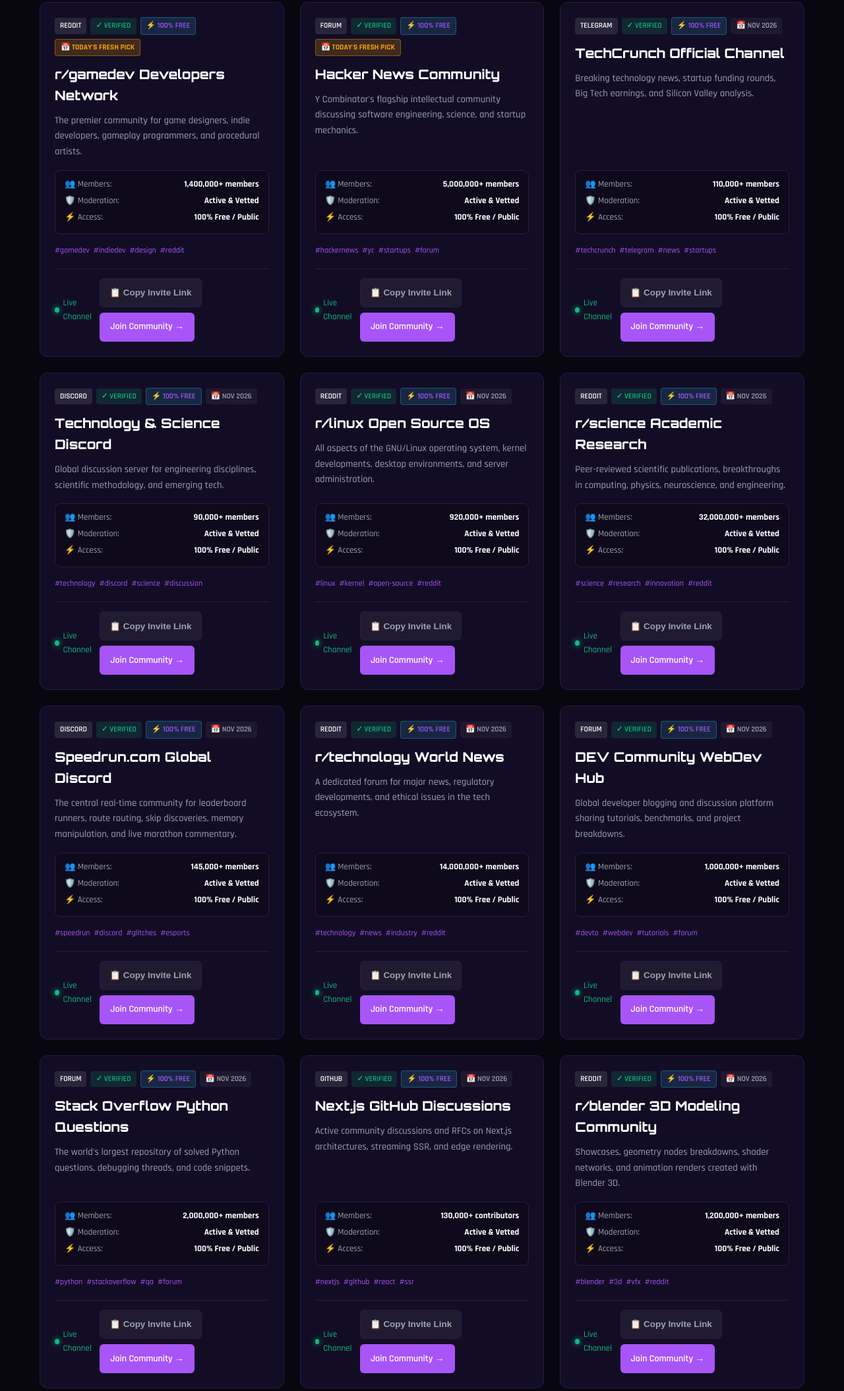
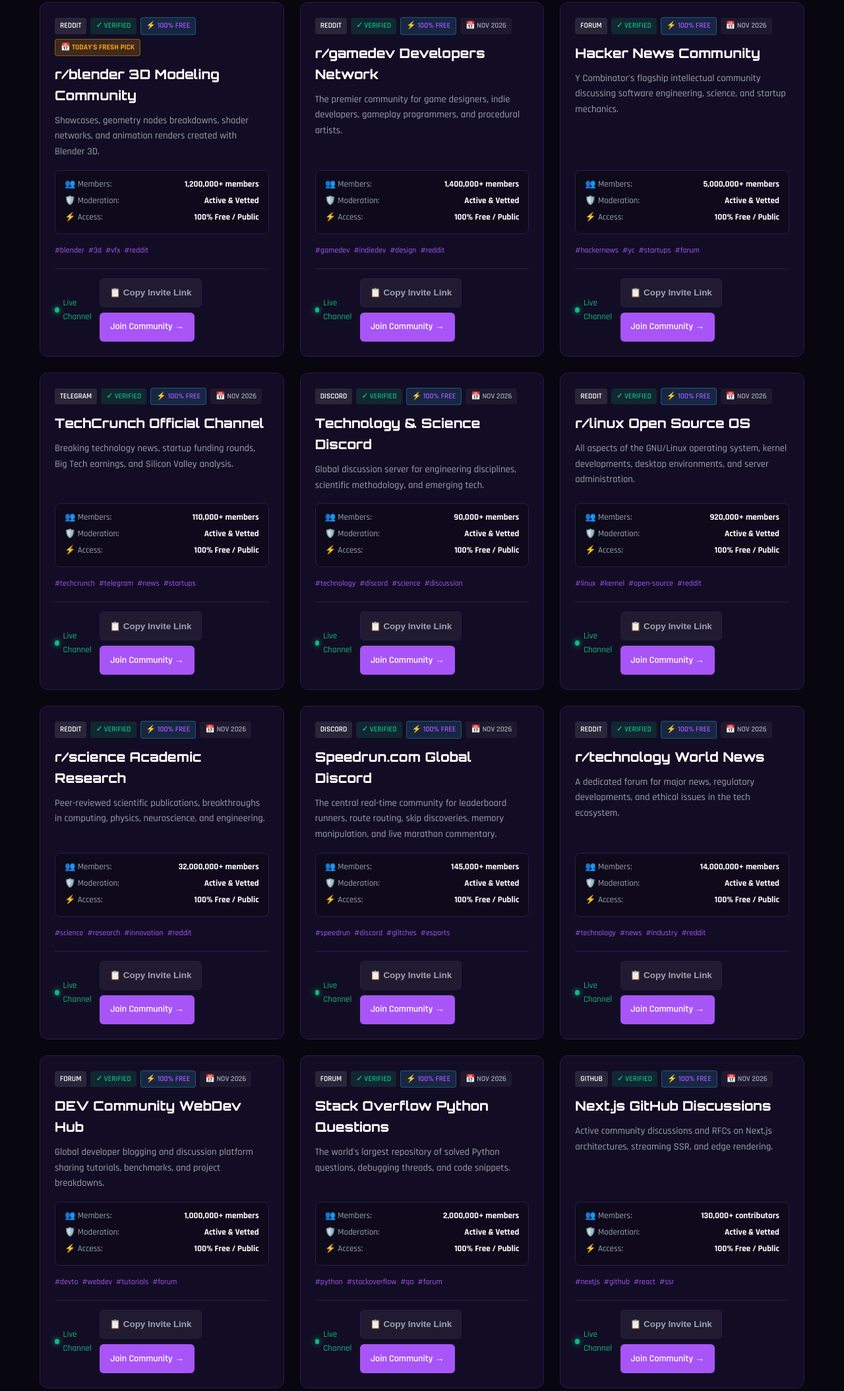
Before and after one commit to jibranpcccc/speedrunning-glitches-hub, a plain HTML site: page index.html in a window 1280 px wide. Shown: the part 1178-3287 px from the top of the page at 66% size. Drawn offline with Linux system fonts and the light colour scheme.

```diff
--- a/index.html
+++ b/index.html
@@ -148,86 +148,86 @@
           {
             "@type": "ListItem",
             "position": 1,
+            "name": "r/blender 3D Modeling Community",
+            "description": "Showcases, geometry nodes breakdowns, shader networks, and animation renders created with Blender 3D.",
+            "url": "https://www.reddit.com/r/blender/"
+          },
+          {
+            "@type": "ListItem",
+            "position": 2,
             "name": "r/gamedev Developers Network",
             "description": "The premier community for game designers, indie developers, gameplay programmers, and procedural artists.",
             "url": "https://www.reddit.com/r/gamedev/"
           },
           {
             "@type": "ListItem",
-            "position": 2,
+            "position": 3,
             "name": "Hacker News Community",
             "description": "Y Combinator's flagship intellectual community discussing software engineering, science, and startup mechanics.",
             "url": "https://news.ycombinator.com"
           },
           {
             "@type": "ListItem",
-            "position": 3,
+            "position": 4,
             "name": "TechCrunch Official Channel",
             "description": "Breaking technology news, startup funding rounds, Big Tech earnings, and Silicon Valley analysis.",
             "url": "https://t.me/techcrunch"
           },
           {
             "@type": "ListItem",
-            "position": 4,
+            "position": 5,
             "name": "Technology & Science Discord",
             "description": "Global discussion server for engineering disciplines, scientific methodology, and emerging tech.",
             "url": "https://discord.gg/tech"
           },
           {
             "@type": "ListItem",
-            "position": 5,
+            "position": 6,
             "name": "r/linux Open Source OS",
             "description": "All aspects of the GNU/Linux operating system, kernel developments, desktop environments, and server administration.",
             "url": "https://www.reddit.com/r/linux/"
           },
           {
             "@type": "ListItem",
-            "position": 6,
+            "position": 7,
             "name": "r/science Academic Research",
             "description": "Peer-reviewed scientific publications, breakthroughs in computing, physics, neuroscience, and engineering.",
             "url": "https://www.reddit.com/r/science/"
           },
           {
             "@type": "ListItem",
-            "position": 7,
+            "position": 8,
             "name": "Speedrun.com Global Discord",
             "description": "The central real-time community for leaderboard runners, route routing, skip discoveries, memory manipulation, and live marathon commentary.",
             "url": "https://discord.gg/speedrun"
           },
           {
             "@type": "ListItem",
-            "position": 8,
+            "position": 9,
             "name": "r/technology World News",
             "description": "A dedicated forum for major news, regulatory developments, and ethical issues in the tech ecosystem.",
             "url": "https://www.reddit.com/r/technology/"
           },
           {
             "@type": "ListItem",
-            "position": 9,
+            "position": 10,
             "name": "DEV Community WebDev Hub",
             "description": "Global developer blogging and discussion platform sharing tutorials, benchmarks, and project breakdowns.",
             "url": "https://dev.to/t/webdev"
           },
           {
             "@type": "ListItem",
-            "position": 10,
+            "position": 11,
             "name": "Stack Overflow Python Questions",
             "description": "The world's largest repository of solved Python questions, debugging threads, and code snippets.",
             "url": "https://stackoverflow.com/questions/tagged/python"
           },
           {
             "@type": "ListItem",
-            "position": 11,
+            "position": 12,
             "name": "Next.js GitHub Discussions",
             "description": "Active community discussions and RFCs on Next.js architectures, streaming SSR, and edge rendering.",
             "url": "https://github.com/vercel/next.js/discussions"
-          },
-          {
-            "@type": "ListItem",
-            "position": 12,
-            "name": "r/blender 3D Modeling Community",
-            "description": "Showcases, geometry nodes breakdowns, shader networks, and animation renders created with Blender 3D.",
-            "url": "https://www.reddit.com/r/blender/"
           },
           {
             "@type": "ListItem",
@@ -617,12 +617,36 @@
         </div>
         <div id="vetted-communities" class="grid">
 
-        <div id="community-card-1" class="card" data-platform="reddit" data-category="game development">
+        <div id="community-card-1" class="card" data-platform="reddit" data-category="3d & vfx">
             <div class="card-header">
                 <span class="badge badge-platform">Reddit</span>
                 <span class="badge badge-verified">✓ Verified</span>
                 <span class="badge badge-free">⚡ 100% Free</span>
                 <span class="badge badge-date" style="background: rgba(245, 158, 11, 0.2); color: #f59e0b; border: 1px solid rgba(245, 158, 11, 0.4); font-weight: 700;">📅 Today's Fresh Pick</span>
+            </div>
+            <h3 class="card-title">r/blender 3D Modeling Community</h3>
+            <p class="card-desc">Showcases, geometry nodes breakdowns, shader networks, and animation renders created with Blender 3D.</p>
+            <div class="spec-matrix">
+                <div class="spec-row"><span>👥 Members:</span> <strong>1,200,000+ members</strong></div>
+                <div class="spec-row"><span>🛡️ Moderation:</span> <strong>Active & Vetted</strong></div>
+                <div class="spec-row"><span>⚡ Access:</span> <strong>100% Free / Public</strong></div>
+            </div>
+            <div class="tags-row"><span class="tag">#blender</span><span class="tag">#3d</span><span class="tag">#vfx</span><span class="tag">#reddit</span></div>
+            <div class="card-footer">
+                <span class="activity-pulse"><span class="pulse-dot"></span> Live Channel</span>
+                <div class="card-actions">
+                    <button class="btn-copy-invite" onclick="copyInviteLink(event, 'https://www.reddit.com/r/blender/')">📋 Copy Invite Link</button>
+                    <a href="https://www.reddit.com/r/blender/" target="_blank" rel="noopener noreferrer" class="btn-join">Join Community →</a>
+                </div>
+            </div>
+        </div>
+
+        <div id="community-card-2" class="card" data-platform="reddit" data-category="game development">
+            <div class="card-header">
+                <span class="badge badge-platform">Reddit</span>
+                <span class="badge badge-verified">✓ Verified</span>
+                <span class="badge badge-free">⚡ 100% Free</span>
+                <span class="badge badge-date">📅 Nov 2026</span>
             </div>
             <h3 class="card-title">r/gamedev Developers Network</h3>
             <p class="card-desc">The premier community for game designers, indie developers, gameplay programmers, and procedural artists.</p>
@@ -641,12 +665,12 @@
             </div>
         </div>
 
-        <div id="community-card-2" class="card" data-platform="forum" data-category="computer science & startups">
+        <div id="community-card-3" class="card" data-platform="forum" data-category="computer science & startups">
             <div class="card-header">
                 <span class="badge badge-platform">Forum</span>
                 <span class="badge badge-verified">✓ Verified</span>
                 <span class="badge badge-free">⚡ 100% Free</span>
-                <span class="badge badge-date" style="background: rgba(245, 158, 11, 0.2); color: #f59e0b; border: 1px solid rgba(245, 158, 11, 0.4); font-weight: 700;">📅 Today's Fresh Pick</span>
+                <span class="badge badge-date">📅 Nov 2026</span>
             </div>
             <h3 class="card-title">Hacker News Community</h3>
             <p class="card-desc">Y Combinator's flagship intellectual community discussing software engineering, science, and startup mechanics.</p>
@@ -665,7 +689,7 @@
             </div>
         </div>
 
-        <div id="community-card-3" class="card" data-platform="telegram" data-category="tech news">
+        <div id="community-card-4" class="card" data-platform="telegram" data-category="tech news">
             <div class="card-header">
                 <span class="badge badge-platform">Telegram</span>
                 <span class="badge badge-verified">✓ Verified</span>
@@ -689,7 +713,7 @@
             </div>
         </div>
 
-        <div id="community-card-4" class="card" data-platform="discord" data-category="tech discussion">
+        <div id="community-card-5" class="card" data-platform="discord" data-category="tech discussion">
             <div class="card-header">
                 <span class="badge badge-platform">Discord</span>
                 <span class="badge badge-verified">✓ Verified</span>
@@ -713,7 +737,7 @@
             </div>
         </div>
 
-        <div id="community-card-5" class="card" data-platform="reddit" data-category="linux & os">
+        <div id="community-card-6" class="card" data-platform="reddit" data-category="linux & os">
             <div class="card-header">
                 <span class="badge badge-platform">Reddit</span>
                 <span class="badge badge-verified">✓ Verified</span>
@@ -737,7 +761,7 @@
             </div>
         </div>
 
-        <div id="community-card-6" class="card" data-platform="reddit" data-category="science & innovation">
+        <div id="community-card-7" class="card" data-platform="reddit" data-category="science & innovation">
             <div class="card-header">
                 <span class="badge badge-platform">Reddit</span>
                 <span class="badge badge-verified">✓ Verified</span>
@@ -761,7 +785,7 @@
             </div>
         </div>
 
-        <div id="community-card-7" class="card" data-platform="discord" data-category="speedrunning">
+        <div id="community-card-8" class="card" data-platform="discord" data-category="speedrunning">
             <div class="card-header">
                 <span class="badge badge-platform">Discord</span>
                 <span class="badge badge-verified">✓ Verified</span>
@@ -785,7 +809,7 @@
             </div>
         </div>
 
-        <div id="community-card-8" class="card" data-platform="reddit" data-category="tech news">
+        <div id="community-card-9" class="card" data-platform="reddit" data-category="tech news">
             <div class="card-header">
                 <span class="badge badge-platform">Reddit</span>
                 <span class="badge badge-verified">✓ Verified</span>
@@ -809,7 +833,7 @@
             </div>
         </div>
 
-        <div id="community-card-9" class="card" data-platform="forum" data-category="web development">
+        <div id="community-card-10" class="card" data-platform="forum" data-category="web development">
             <div class="card-header">
                 <span class="badge badge-platform">Forum</span>
                 <span class="badge badge-verified">✓ Verified</span>
@@ -833,7 +857,7 @@
             </div>
         </div>
 
-        <div id="community-card-10" class="card" data-platform="forum" data-category="python development">
+        <div id="community-card-11" class="card" data-platform="forum" data-category="python development">
             <div class="card-header">
                 <span class="badge badge-platform">Forum</span>
                 <span class="badge badge-verified">✓ Verified</span>
@@ -857,7 +881,7 @@
             </div>
         </div>
 
-        <div id="community-card-11" class="card" data-platform="github" data-category="frontend engineering">
+        <div id="community-card-12" class="card" data-platform="github" data-category="frontend engineering">
             <div class="card-header">
                 <span class="badge badge-platform">GitHub</span>
                 <span class="badge badge-verified">✓ Verified</span>
@@ -877,30 +901,6 @@
                 <div class="card-actions">
                     <button class="btn-copy-invite" onclick="copyInviteLink(event, 'https://github.com/vercel/next.js/discussions')">📋 Copy Invite Link</button>
                     <a href="https://github.com/vercel/next.js/discussions" target="_blank" rel="noopener noreferrer" class="btn-join">Join Community →</a>
-                </div>
-            </div>
-        </div>
-
-        <div id="community-card-12" class="card" data-platform="reddit" data-category="3d & vfx">
-            <div class="card-header">
-                <span class="badge badge-platform">Reddit</span>
-                <span class="badge badge-verified">✓ Verified</span>
-                <span class="badge badge-free">⚡ 100% Free</span>
-                <span class="badge badge-date">📅 Nov 2026</span>
-            </div>
-            <h3 class="card-title">r/blender 3D Modeling Community</h3>
-            <p class="card-desc">Showcases, geometry nodes breakdowns, shader networks, and animation renders created with Blender 3D.</p>
-            <div class="spec-matrix">
-                <div class="spec-row"><span>👥 Members:</span> <strong>1,200,000+ members</strong></div>
-                <div class="spec-row"><span>🛡️ Moderation:</span> <strong>Active & Vetted</strong></div>
-                <div class="spec-row"><span>⚡ Access:</span> <strong>100% Free / Public</strong></div>
-            </div>
-            <div class="tags-row"><span class="tag">#blender</span><span class="tag">#3d</span><span class="tag">#vfx</span><span class="tag">#reddit</span></div>
-            <div class="card-footer">
-                <span class="activity-pulse"><span class="pulse-dot"></span> Live Channel</span>
-                <div class="card-actions">
-                    <button class="btn-copy-invite" onclick="copyInviteLink(event, 'https://www.reddit.com/r/blender/')">📋 Copy Invite Link</button>
-                    <a href="https://www.reddit.com/r/blender/" target="_blank" rel="noopener noreferrer" class="btn-join">Join Community →</a>
                 </div>
             </div>
         </div>
```
Also changed, not shown: data/groups.json (+20 -19 lines), feed.xml (+9 -9 lines).
